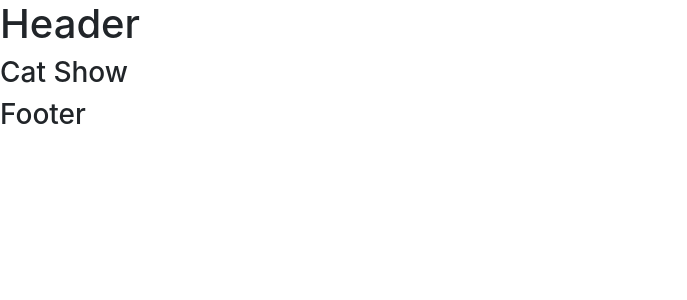
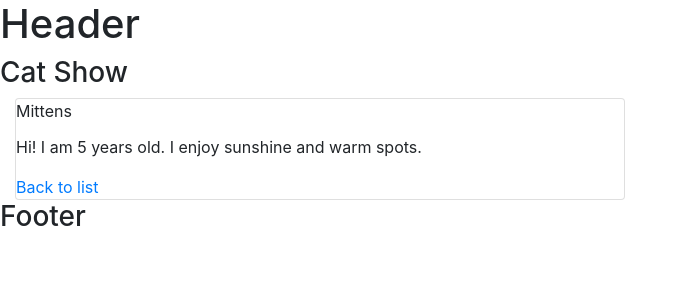
Before and after one commit to davidkim4/cat-tinder-frontend-onlycats, a React (Create React App) app: page /catshow/1 in a window 1280 px wide. Shown: the top 300 px of the page, without its empty margins (0-687 px from the left). Built offline with nearby package versions, Linux system fonts and the light colour scheme.

Commit message:
read ready for pr

```diff
--- a/src/App.js
+++ b/src/App.js
@@ -33,8 +33,16 @@ export default class App extends Component {
         <Header />
         <Switch>
           <Route exact path="/" component={Home} />
-          <Route path="/catindex" component={CatIndex} />
-          <Route path="/catshow/:id" component={CatShow} />
+          <Route path="/catindex"
+            render={(props) => <CatIndex cats={this.state.cats} />} />
+          <Route path="/catshow/:id" render={(props) => {
+            let id = props.match.params.id
+            let cat = this.state.cats.find(cat => cat.id === parseInt(id))
+            return (
+              <CatShow cat={cat} />
+            )
+          }}
+          />
           <Route path="/catnew" component={CatNew} />
           <Route path="/catedit/:id" component={CatEdit} />
           <Route component={NotFound} />
--- a/src/pages/CatIndex.js
+++ b/src/pages/CatIndex.js
@@ -1,10 +1,26 @@
 import React, { Component } from 'react';
+import { Card, CardTitle, Col } from 'reactstrap'
+import { NavLink } from 'react-router-dom'
 
 export default class CatIndex extends Component {
     render() {
         return (
             <>
                 <h3>Cat Index</h3>
+                <br />
+                <Col sm="6">
+                    {this.props.cats.map((cat, index) => {
+                        return (
+                            <Card key={index}>
+                                <CardTitle>
+                                    <NavLink to={`/catshow/${cat.id}`}>
+                                        {cat.name}
+                                    </NavLink>
+                                </CardTitle>
+                            </Card>
+                        )
+                    })}
+                </Col>
             </>
         )
     }
--- a/src/pages/CatShow.js
+++ b/src/pages/CatShow.js
@@ -1,10 +1,25 @@
 import React, { Component } from 'react';
+import { Card, CardTitle, Col, CardText } from 'reactstrap'
+import { NavLink } from 'react-router-dom'
 
 export default class CatShow extends Component {
     render() {
         return (
             <>
                 <h3>Cat Show</h3>
+                <Col sm="6">
+                    <Card>
+                        <CardTitle>
+                            {this.props.cat.name}
+                        </CardTitle>
+                        <CardText>
+                            Hi! I am {this.props.cat.age} years old. I enjoy {this.props.cat.enjoys}.
+                        </CardText>
+                        <NavLink to={'/catindex'}>
+                            Back to list
+                        </NavLink>
+                    </Card>
+                </Col>
             </>
         )
     }
```
